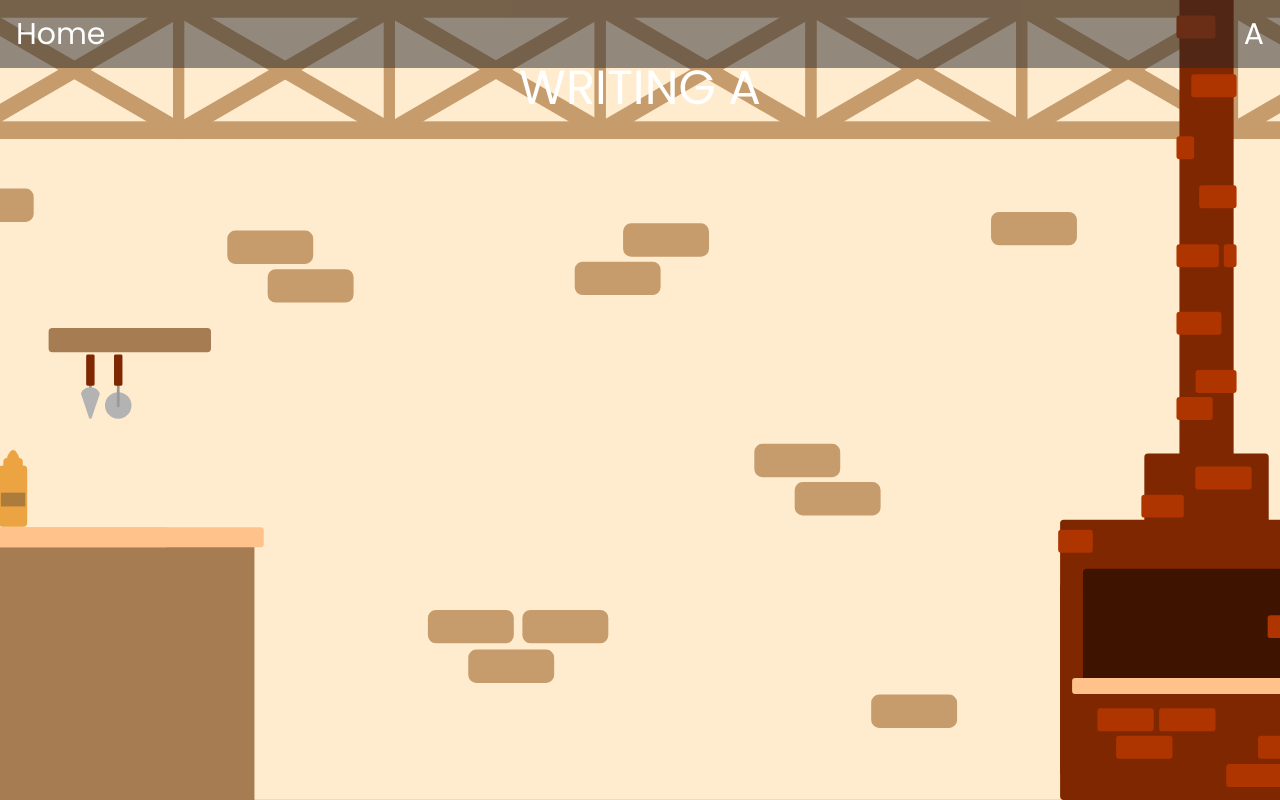
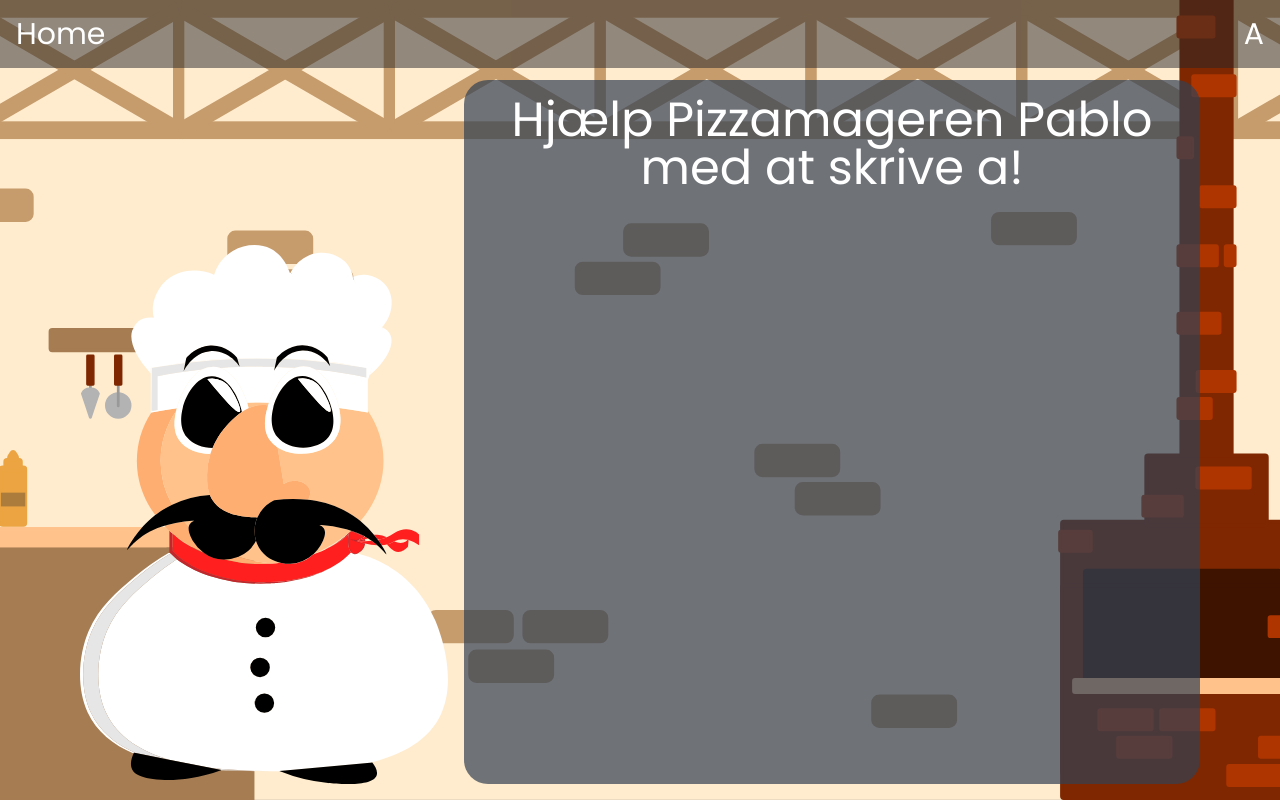
Before and after one commit to malthesers/letter-learning, a Vue app: page /a/writing in a window 1280 px wide. Built offline with nearby package versions, Linux system fonts and the light colour scheme.

Commit message:
Added character and text to WritingCanvas

```diff
--- a/src/index.css
+++ b/src/index.css
@@ -4,7 +4,7 @@
 
 @layer base {
   main {
-    @apply h-full pt-16 pb-4 px-20;
+    @apply h-full p-20 pb-4;
   }
 
   main a {
--- a/src/views/WritingView.vue
+++ b/src/views/WritingView.vue
@@ -1,7 +1,12 @@
 <template>
   <main :style="{ backgroundImage: `url(/src/assets/background/${letterStore.current?.images.background}.svg)` }"
-    class="bg-cover bg-center">
-    <h1 class="text-5xl text-center uppercase">Writing {{ letterStore.current?.value }}</h1>
+    class="h-full px-20 bg-cover bg-center grid grid-cols-[1fr_2fr] gap-4">
+    <img :src="`/src/assets/character/${letterStore.current?.images.character}.svg`" :alt="letterStore.current?.name"
+      class="max-w-[30rem] h-auto mx-auto mt-auto">
+    <div class="w-full h-full mx-auto p-4 bg-slate-700 bg-opacity-70 rounded-3xl">
+      <h1 class="text-5xl text-center">Hjælp {{ letterStore.current?.name }} med at skrive {{ letterStore.current?.value
+      }}!</h1>
+    </div>
   </main>
 </template>
 
```
